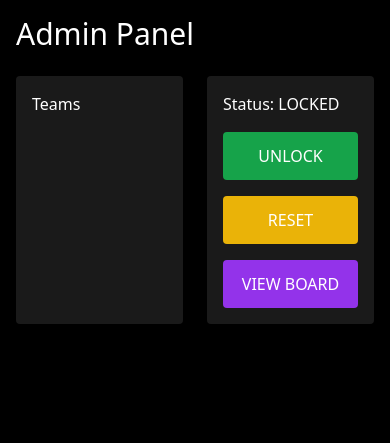
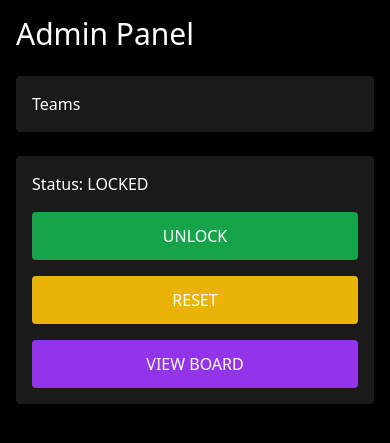
Before and after one commit to syedroshanriyan/techno-quiz, a Flask app: page /admin in a window 390 px wide. Shown: the top 443 px of the page. Run offline with Flask 3, Linux system fonts and the light colour scheme; the visitor is signed in with stand-in values (Sample User, id 1); some libraries are stand-ins or nearby versions.

Commit message:
admin.html

```diff
--- a/templates/admin.html
+++ b/templates/admin.html
@@ -9,7 +9,7 @@
 
 <h1 class="text-3xl mb-6">Admin Panel</h1>
 
-<div class="grid grid-cols-2 gap-6">
+<div class="grid grid-cols-1 md:grid-cols-2 gap-6">
 
 <div class="bg-white/10 p-4 rounded">
 <h3>Teams</h3>
```
